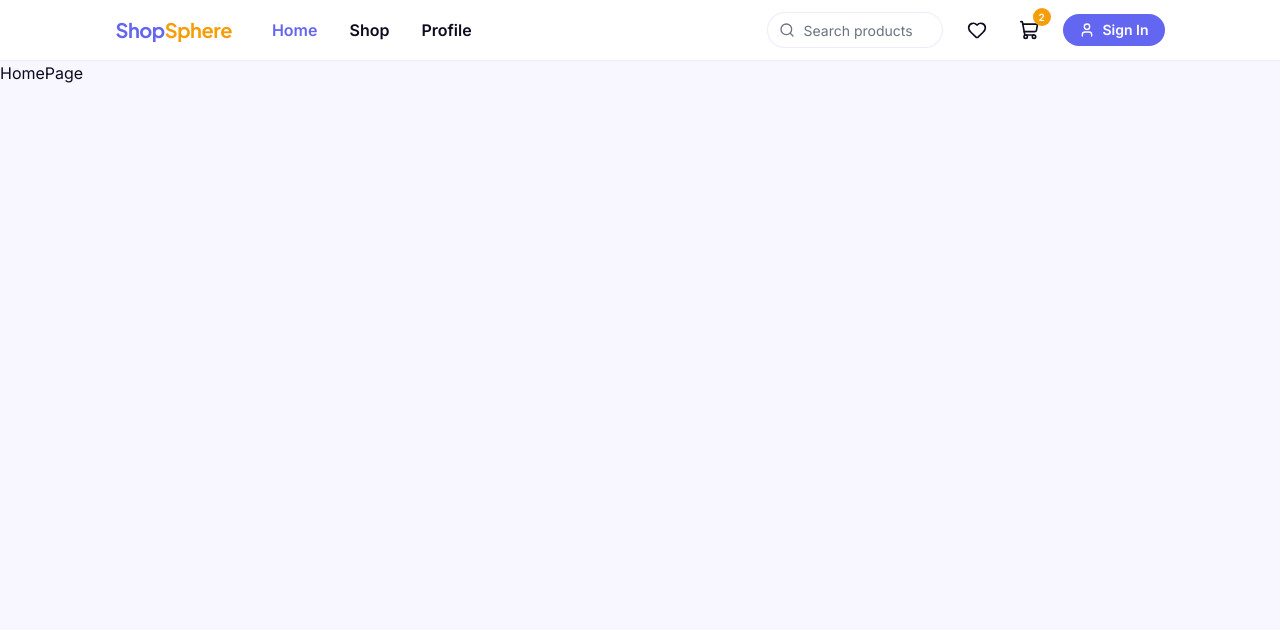
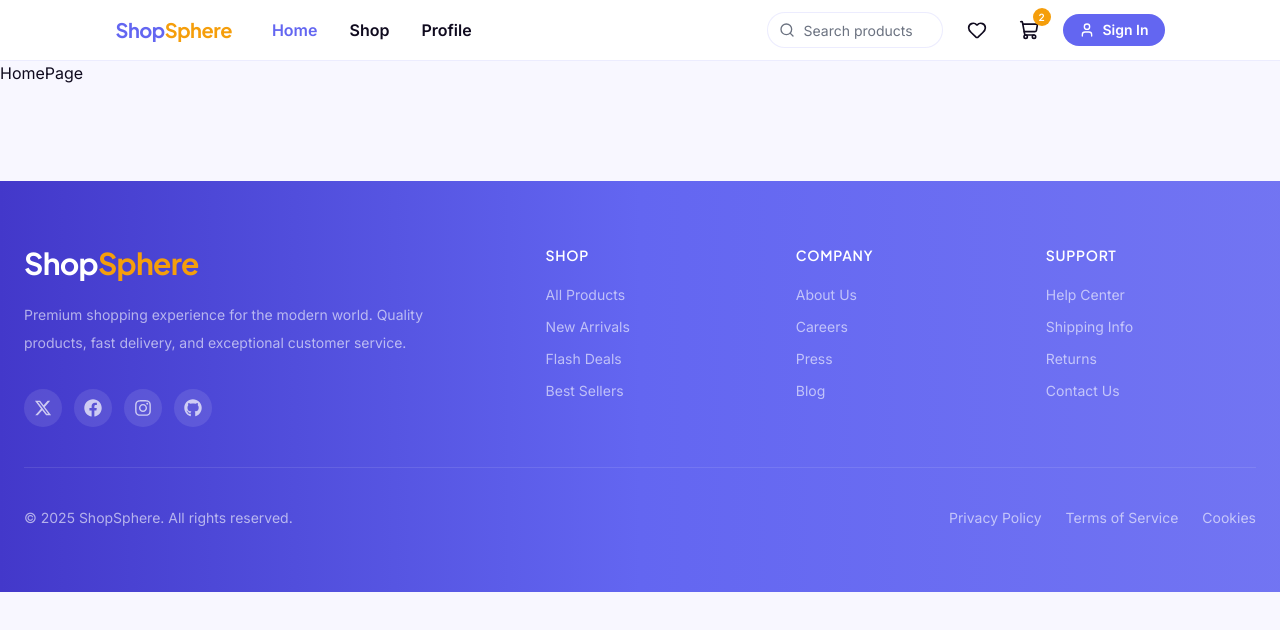
Before and after one commit to prakattttt/E-Commerce-Application, a React (Vite) app in the folder client/: page / in a window 1280 px wide. Shown: the top 630 px of the page. Built offline with nearby package versions, Linux system fonts and the light colour scheme.

Commit message:
feat(footer): add the footer to main layout

```diff
--- /dev/null
+++ b/client/src/components/Footer.tsx
@@ -0,0 +1,30 @@
+import FooterBottom from "./footer/FooterBottom";
+import FooterBrand from "./footer/FooterBrand";
+import FooterLinks from "./footer/FooterLinks";
+import { footerSections } from "./footer/footer.data";
+
+const Footer = () => {
+  return (
+    <footer className="mt-24 bg-linear-to-r from-secondary-foreground via-primary to-primary/90 text-primary-foreground">
+      <div className="mx-auto max-w-7xl px-6 py-16">
+        <div className="grid gap-12 md:grid-cols-[2fr_3fr]">
+          <FooterBrand />
+
+          <div className="grid grid-cols-2 gap-10 sm:grid-cols-3">
+            {footerSections.map((section) => (
+              <FooterLinks
+                key={section.title}
+                title={section.title}
+                links={section.links}
+              />
+            ))}
+          </div>
+        </div>
+
+        <FooterBottom />
+      </div>
+    </footer>
+  );
+};
+
+export default Footer;
--- /dev/null
+++ b/client/src/components/footer/FooterBottom.tsx
@@ -0,0 +1,24 @@
+const FooterBottom = () => {
+  return (
+    <>
+      <div className="my-10 h-px bg-white/10" />
+
+      <div className="flex flex-col items-center justify-between gap-4 text-sm text-white/60 md:flex-row">
+        <p>© 2025 ShopSphere. All rights reserved.</p>
+
+        <ul className="flex items-center gap-6">
+          {["Privacy Policy", "Terms of Service", "Cookies"].map((item) => (
+            <li
+              key={item}
+              className="cursor-pointer transition-colors duration-200 hover:text-white"
+            >
+              {item}
+            </li>
+          ))}
+        </ul>
+      </div>
+    </>
+  );
+};
+
+export default FooterBottom;
--- /dev/null
+++ b/client/src/components/footer/FooterBrand.tsx
@@ -0,0 +1,30 @@
+import { socialLinks } from "./footer.data";
+
+const FooterBrand = () => {
+  return (
+    <div>
+      <h2 className="font-display text-3xl font-bold tracking-tight">
+        Shop<span className="text-accent">Sphere</span>
+      </h2>
+
+      <p className="mt-5 max-w-md text-sm leading-7 text-white/60">
+        Premium shopping experience for the modern world. Quality products, fast
+        delivery, and exceptional customer service.
+      </p>
+
+      <div className="mt-8 flex items-center gap-3">
+        {socialLinks.map(({ icon: Icon, href }, index) => (
+          <a
+            key={index}
+            href={href}
+            className="rounded-full bg-white/10 p-2.5 text-white/70 transition-all duration-300 hover:-translate-y-0.5 hover:bg-white/20 hover:text-white"
+          >
+            <Icon size={18} />
+          </a>
+        ))}
+      </div>
+    </div>
+  );
+};
+
+export default FooterBrand;
--- /dev/null
+++ b/client/src/components/footer/FooterLinks.tsx
@@ -0,0 +1,27 @@
+type Props = {
+  title: string;
+  links: string[];
+};
+
+const FooterLinks = ({ title, links }: Props) => {
+  return (
+    <div>
+      <h3 className="font-display text-sm font-semibold uppercase tracking-wider text-white">
+        {title}
+      </h3>
+
+      <ul className="mt-5 space-y-3 text-sm text-white/60">
+        {links.map((link) => (
+          <li
+            key={link}
+            className="cursor-pointer transition-colors duration-200 hover:text-white"
+          >
+            {link}
+          </li>
+        ))}
+      </ul>
+    </div>
+  );
+};
+
+export default FooterLinks;
--- /dev/null
+++ b/client/src/components/footer/footer.data.ts
@@ -0,0 +1,41 @@
+import { FaFacebook, FaGithub, FaInstagram } from "react-icons/fa";
+import { FaXTwitter } from "react-icons/fa6";
+
+export const footerSections = [
+  {
+    title: "Shop",
+    links: [
+      "All Products",
+      "New Arrivals",
+      "Flash Deals",
+      "Best Sellers",
+    ],
+  },
+  {
+    title: "Company",
+    links: ["About Us", "Careers", "Press", "Blog"],
+  },
+  {
+    title: "Support",
+    links: ["Help Center", "Shipping Info", "Returns", "Contact Us"],
+  },
+];
+
+export const socialLinks = [
+  {
+    icon: FaXTwitter,
+    href: "#",
+  },
+  {
+    icon: FaFacebook,
+    href: "#",
+  },
+  {
+    icon: FaInstagram,
+    href: "#",
+  },
+  {
+    icon: FaGithub,
+    href: "#",
+  },
+];
--- a/client/src/layouts/MainLayout.tsx
+++ b/client/src/layouts/MainLayout.tsx
@@ -1,4 +1,5 @@
 import Navbar from "../components/Navbar";
+import Footer from "../components/Footer";
 import { Outlet } from "react-router-dom";
 
 const MainLayout = () => {
@@ -6,6 +7,7 @@ const MainLayout = () => {
     <>
       <Navbar />
       <Outlet />
+      <Footer />
     </>
   );
 };
```
